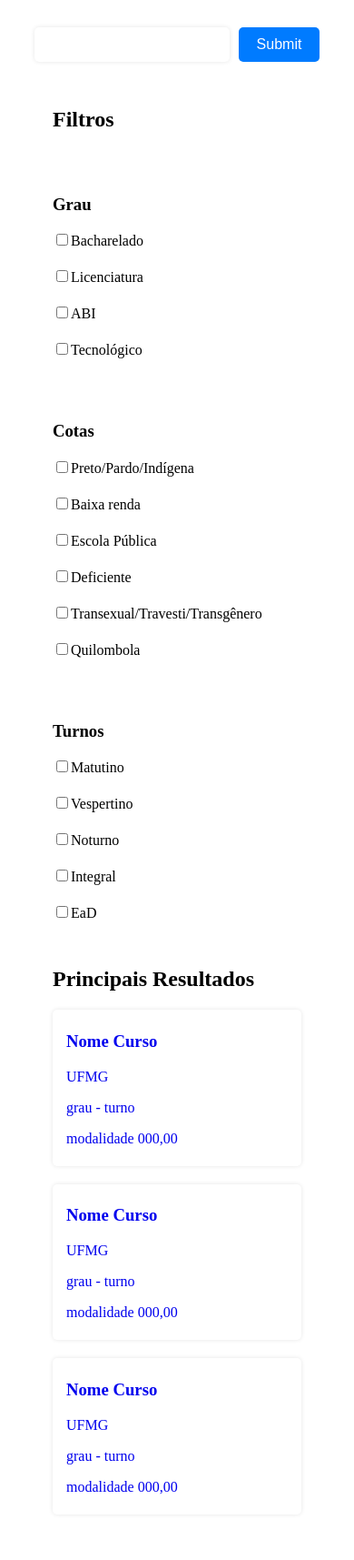
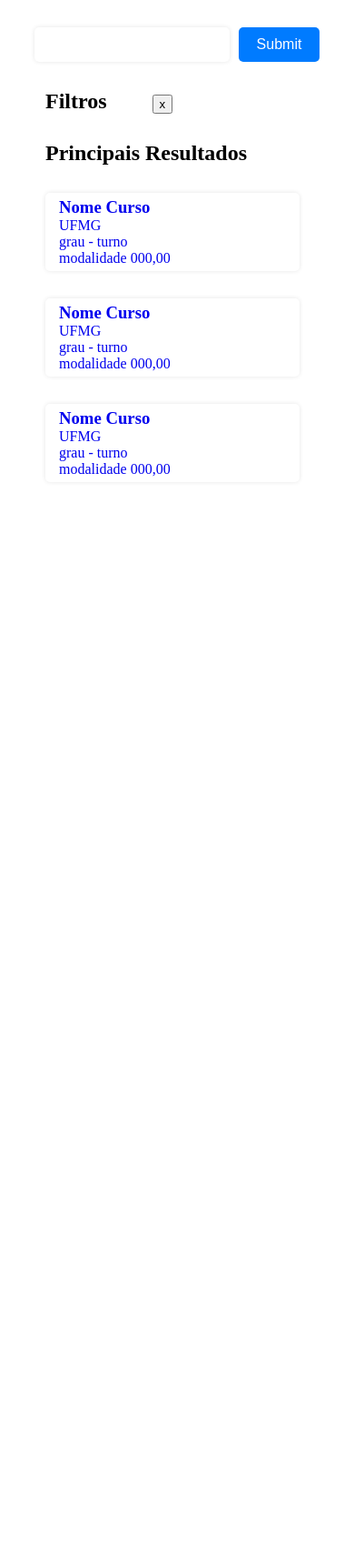
Before and after one commit to mullerich/Facilita, a Flask app: page /busca in a window 390 px wide. Shown: the whole page at 91% size. After the commit the page ends 524 px from the top, so only its background shows below. Run offline with Flask 3, Linux system fonts and the light colour scheme.

Commit message:
resposividade da pagina de pesquisa

```diff
--- a/python/server/bd/database_consult.py
+++ b/python/server/bd/database_consult.py
@@ -1,7 +1,8 @@
 import pymysql
 
 # Conectando ao banco de dadps
-connection = pymysql.connect(host='sql10.freesqldatabase.com', user='sql10620948', password='nCZyq6rlFj', database='sql10620948')
+local = True
+connection = pymysql.connect(host='localhost' if local else 'sql10.freesqldatabase.com', user='root' if local else 'sql10620948', password='' if local else'nCZyq6rlFj', database='sql10620948')
 cursor = connection.cursor()
 
 def sql_constructor(select='*', _from='', where=None, group_by=None, order_by=None, limit=None):
--- a/python/server/bd/database_inject.py
+++ b/python/server/bd/database_inject.py
@@ -1,7 +1,8 @@
 import pymysql
 
 # Conectando ao banco de dadps
-connection = pymysql.connect(host='sql10.freesqldatabase.com', user='sql10620948', password='nCZyq6rlFj', database='sql10620948')
+local = True
+connection = pymysql.connect(host='localhost' if local else 'sql10.freesqldatabase.com', user='root' if local else 'sql10620948', password='' if local else'nCZyq6rlFj', database='sql10620948')
 
 
 def attrs_str(attrs_dict):
--- a/python/server/static/search.css
+++ b/python/server/static/search.css
@@ -1,3 +1,19 @@
+* {
+    margin: 0px;
+}
+
+section#filtros > section {
+    gap: 15px;
+}
+
+section.checkbox {
+    gap: 5px;
+}
+
+section.checkbox label {
+    margin-left: 5px;
+}
+
 form input[type="text"] {
     width: 50vw;
     max-width: 500px;
@@ -39,8 +55,8 @@ td {
     display: block;
 }
 
-main, form h2 {
-    margin: 50px;
+h2 {
+    margin: 30px 50px;
 }
 
 /* form {
@@ -49,18 +65,29 @@ main, form h2 {
     align-items: center;
 } */
 
-section {
+section.coluna-filtro {
     display: flex;
     flex-wrap: wrap;
+    flex-direction: column;
+}
+
+section#resultados {
+    display: flex;
     flex-direction: row;
-    gap: 20px;
+    flex-wrap: wrap;
+    margin: 0px 50px;
+    gap: 30px;
 }
 
 section#search {
     gap: 10px;
-    margin-top: 30px;
+    margin: 30px 0px;
     display: flex;
     justify-content: center;
+}
+
+section#secao-filtros {
+    margin-bottom: 30px;
 }
 
 section#filtros {
@@ -75,13 +102,16 @@ section#filtros {
 
 section#filtros > section {
     display: flex;
-    gap: 0px;
     flex-direction: column;
 }
 
 section#filtros section.checkbox {
     display: flex;
     flex-direction: column;
+}
+
+section.coluna-filtro button {
+    display: none;
 }
 
 ul {
@@ -104,3 +134,42 @@ div.card {
     max-width: 250px;
     flex-grow: 1;
 }
+
+
+@media (max-width: 625px) {
+    .hidden {
+        display: none;
+    }
+
+    main {
+        display: flex;
+        flex-direction: column;
+    }
+
+    main.paused {
+        flex-direction: row;
+    }
+
+    section#secao-filtros {
+        flex-direction: column;
+        gap: 0px;
+        box-shadow: 0px 5px 5px rgba(0, 0, 0, 0.315);
+    }
+
+    div > h2 {
+        display: inline;
+    }
+
+    section#filtros {
+        flex-direction: column;
+        gap: 10px;
+        margin: 0px;
+        padding: 30px 50px;
+    }
+
+    button#toggle-filtro {
+        position: inherit;
+        display: inline;
+    }
+
+}
--- /dev/null
+++ b/python/server/static/search.js
@@ -0,0 +1,15 @@
+botaoFiltro = document.getElementById('toggle-filtro');
+
+function toggleFiltro() {
+    let secao = document.getElementById('secao-filtros')
+    let conteudo = document.getElementsByTagName('main')[0]
+    if (secao.className === 'hidden') {
+        secao.className = ''
+        conteudo.className = 'paused'
+    } else {
+        secao.className = 'hidden'
+        conteudo.className = ''
+    }
+}
+
+botaoFiltro.addEventListener('click', toggleFiltro)
--- a/python/server/templates/search.html
+++ b/python/server/templates/search.html
@@ -14,7 +14,10 @@
             <input type="submit">
         </section>
 
-        <h2>Filtros</h2>
+    <main>
+    <section class="coluna-filtro">
+        <div><h2>Filtros</h2><button type="button" id="toggle-filtro">x</button></div>
+        <section id="secao-filtros" class="hidden">
                     <section id="filtros">
                 <section>
                     <h3>Grau</h3>
@@ -53,11 +56,15 @@
             </section>
 
         </section>
+        </section>
+
+    </section>
+
     </form>
 
-    <main>
+    <section class="resultados">
     <h2>Principais Resultados</h2>
-        <section>
+    <section id="resultados">
         <a href="#">
         <div class="card">
             <h3>Nome Curso</h3>
@@ -85,7 +92,9 @@
             </div>
         </a>
     </section>
-
+    </section>
     </main>
 </body>
+
+<script src="../static/search.js"></script>
 </html>
```
Lines whose indentation alone changed are shown as unchanged.
